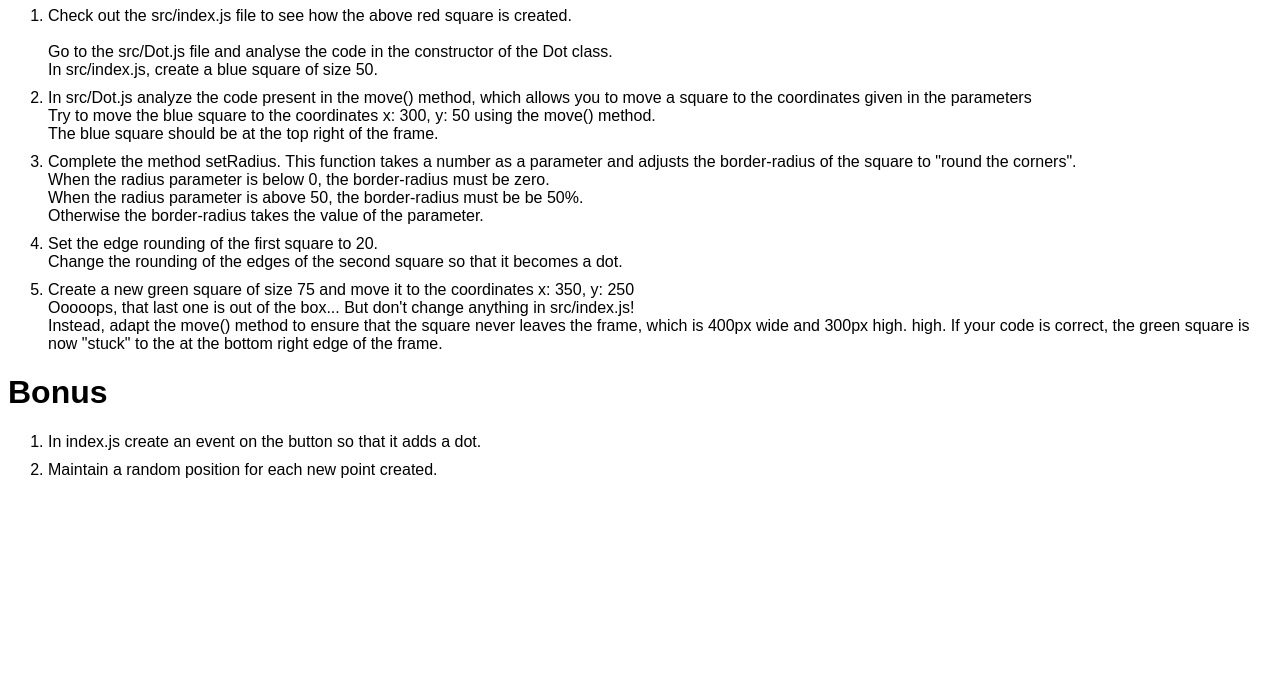
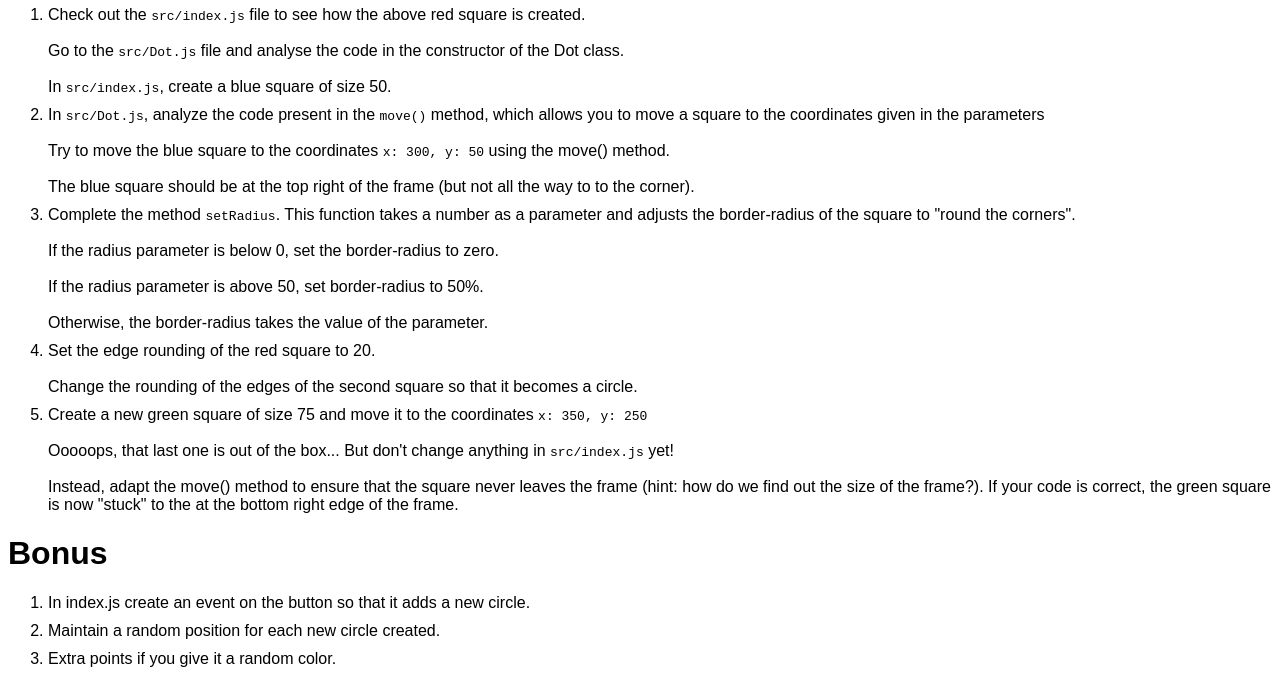
Before and after one commit to carlosaore/dojo-oop, a website built with Parcel: page index.html in a window 1280 px wide. Shown: the part 444-1128 px from the top of the page. Before the commit the page ends 939 px from the top, so only its background shows below. Built offline with nearby package versions, Linux system fonts and the light colour scheme.

Commit message:
Code clean up

```diff
--- a/index.html
+++ b/index.html
@@ -12,66 +12,70 @@
       <button id="button">+</button>
     </div>
 
-    <div id="instrcutions-container">
+    <div id="instructions-container">
       <h1>Instructions</h1>
       <ol>
         <li>
-          Check out the src/index.js file to see how the above red square is
-          created.
+          Check out the <code>src/index.js</code> file to see how the above red square is created.
           <br />
           <br />
-          Go to the src/Dot.js file and analyse the code in the constructor of
-          the Dot class.
+          Go to the <code>src/Dot.js</code> file and analyse the code in the constructor of the Dot class.
           <br />
-          In src/index.js, create a blue square of size 50.
+          <br />
+          In <code>src/index.js</code>, create a blue square of size 50.
         </li>
 
         <li>
-          In src/Dot.js analyze the code present in the move() method, which
-          allows you to move a square to the coordinates given in the parameters
+          In <code>src/Dot.js</code>, analyze the code present in the <code>move()</code> method, which           allows you to move a square to the coordinates given in the parameters
           <br />
-          Try to move the blue square to the coordinates x: 300, y: 50 using the
-          move() method. <br />
-          The blue square should be at the top right of the frame.
+          <br />
+          Try to move the blue square to the coordinates <code>x: 300, y: 50</code> using the move() method.
+          <br />
+          <br />
+          The blue square should be at the top right of the frame (but not all the way to to the corner).
         </li>
 
         <li>
-          Complete the method setRadius. This function takes a number as a
-          parameter and adjusts the border-radius of the square to "round the
-          corners". <br />
-          When the radius parameter is below 0, the border-radius must be zero.
+          Complete the method <code>setRadius</code>. This function takes a number as a parameter and adjusts the border-radius of the square to "round the corners".
           <br />
-          When the radius parameter is above 50, the border-radius must be be
-          50%. <br />
-          Otherwise the border-radius takes the value of the parameter.
+          <br />
+          If the radius parameter is below 0, set the border-radius to zero.
+          <br />
+          <br />
+          If the radius parameter is above 50, set border-radius to 50%.
+          <br />
+          <br />
+          Otherwise, the border-radius takes the value of the parameter.
         </li>
 
         <li>
-          Set the edge rounding of the first square to 20.
+          Set the edge rounding of the red square to 20.
           <br />
-          Change the rounding of the edges of the second square so that it
-          becomes a dot.
+          <br />
+          Change the rounding of the edges of the second square so that it becomes a circle.
         </li>
 
         <li>
-          Create a new green square of size 75 and move it to the coordinates x:
-          350, y: 250 <br />
-          Ooooops, that last one is out of the box... But don't change anything
-          in src/index.js!
-          <br />Instead, adapt the move() method to ensure that the square never
-          leaves the frame, which is 400px wide and 300px high. high. If your
-          code is correct, the green square is now "stuck" to the at the bottom
-          right edge of the frame.
+          Create a new green square of size 75 and move it to the coordinates <code>x: 350, y: 250</code>
+          <br />
+          <br />
+          Ooooops, that last one is out of the box... But don't change anything in <code>src/index.js</code> yet!
+          <br />
+          <br />
+          Instead, adapt the move() method to ensure that the square never leaves the frame (hint: how do we find out the size of the frame?). If your code is correct, the green square is now "stuck" to the at the bottom right edge of the frame.
         </li>
       </ol>
 
       <h1>Bonus</h1>
       <ol>
         <li>
-          In index.js create an event on the button so that it adds a dot.
+          In index.js create an event on the button so that it adds a new circle.
         </li>
         <li>
-          Maintain a random position for each new point created.
+          Maintain a random position for each new circle created.
+        </li>
+        <li>
+          Extra points if you give it a random color.
         </li>
       </ol>
     </div>
```
